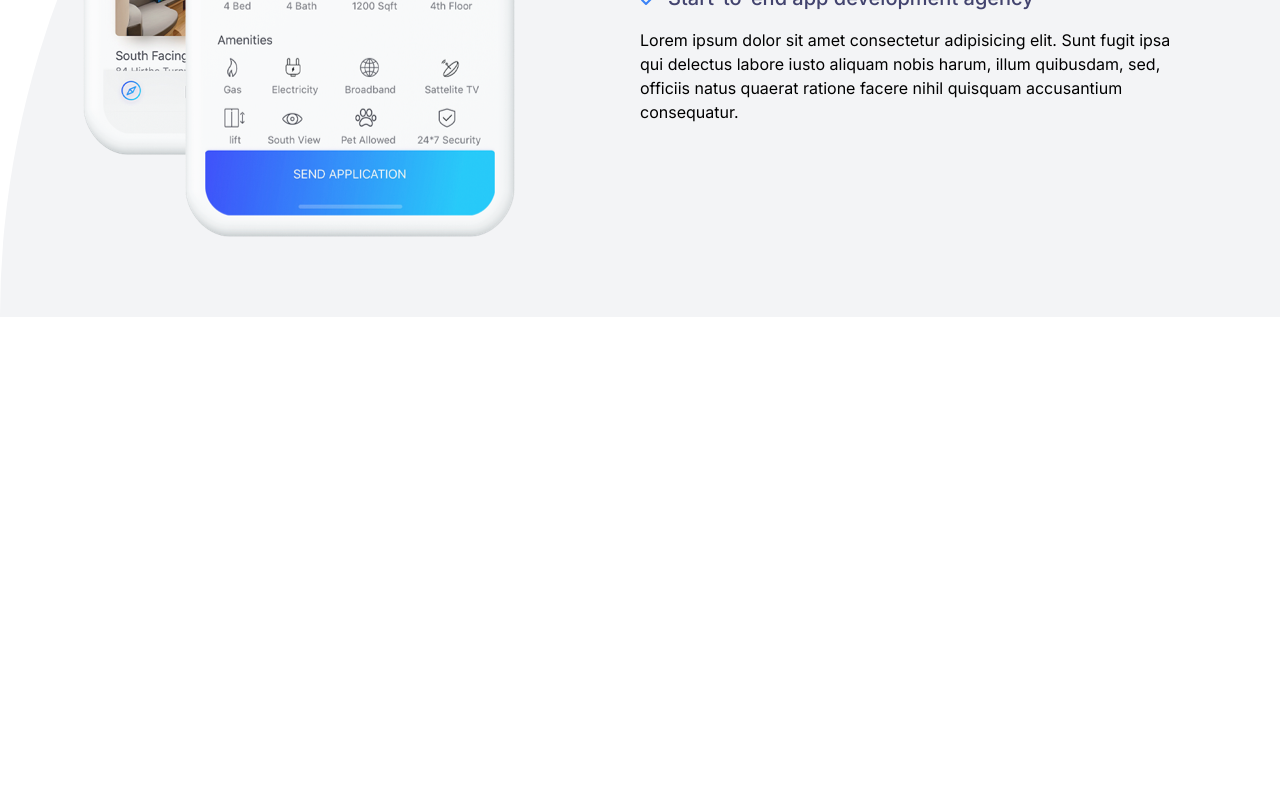
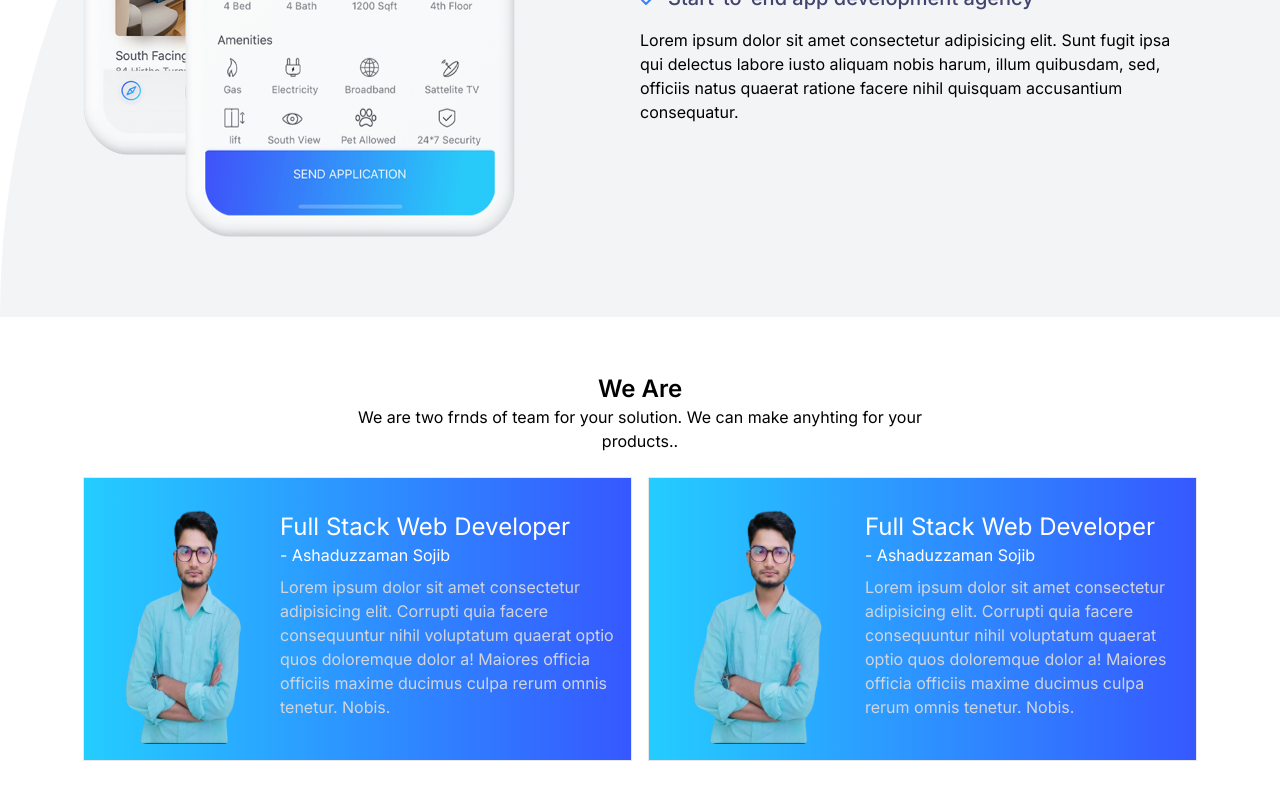
Before and after one commit to ashaansojib/dev-agency, a Next.js app: page / in a window 1280 px wide. Shown: the part 1790-2590 px from the top of the page. Before the commit the page ends 2147 px from the top, so only its background shows below. Built offline with nearby package versions, Linux system fonts and the light colour scheme.

Commit message:
add we are

```diff
--- a/app/globals.css
+++ b/app/globals.css
@@ -2,39 +2,41 @@
 @tailwind components;
 @tailwind utilities;
 
-
-.my-container{
-    @apply max-w-[1130px] mx-auto px-2
+.my-container {
+  @apply max-w-[1130px] mx-auto px-2;
 }
-nav{
-    @apply font-medium
+nav {
+  @apply font-medium;
 }
-.hero-btn{
-    @apply px-6 py-2 border border-accent hover:bg-accent hover:text-primary inline-block  hover:tracking-wider duration-500 transition-all rounded-full uppercase
+.hero-btn {
+  @apply px-6 py-2 border border-accent hover:bg-accent hover:text-primary inline-block  hover:tracking-wider duration-500 transition-all rounded-full uppercase;
 }
-.my-btn{
-    @apply px-6 py-2 border border-blue-500 hover:bg-primary hover:text-accent inline-block  hover:tracking-wider duration-500 transition-all rounded-full uppercase
+.my-btn {
+  @apply px-6 py-2 border border-blue-500 hover:bg-primary hover:text-accent inline-block  hover:tracking-wider duration-500 transition-all rounded-full uppercase;
 }
-.nav-link{
-    @apply inline-block px-4 py-2 hover:border-b-2 border-primary uppercase
+.nav-link {
+  @apply inline-block px-4 py-2 hover:border-b-2 border-primary uppercase;
 }
-.hero-container{
-    @apply relative bg-primary bg-opacity-70 text-accent h-[550px]
+.hero-container {
+  @apply relative bg-primary bg-opacity-70 text-accent h-[550px];
 }
-.title{
-    @apply text-2xl font-semibold
+.title {
+  @apply text-2xl font-semibold;
 }
-.hero-bg{
-    object-fit: cover;
-    z-index: -5;
-    border-bottom-right-radius: 70%;
+.hero-bg {
+  object-fit: cover;
+  z-index: -5;
+  border-bottom-right-radius: 70%;
 }
-.secondary-title{
-    @apply font-medium text-xl text-secondary
+.secondary-title {
+  @apply font-medium text-xl text-secondary;
 }
-.service-card{
-    @apply p-6 bg-accent rounded-t-3xl rounded-bl-3xl shadow-sm shadow-slate-300
+.service-card {
+  @apply p-6 bg-accent rounded-t-3xl rounded-bl-3xl shadow-sm shadow-slate-300;
 }
 .service-card:hover {
-    @apply bg-gradient-to-bl text-accent from-primary to-secondary transition-all duration-500
+  @apply bg-gradient-to-bl text-accent from-primary to-secondary transition-all duration-500;
 }
+.team-card {
+  @apply flex items-center text-accent border p-4 bg-gradient-to-l from-primary to-secondary relative cursor-pointer;
+}
--- a/app/page.tsx
+++ b/app/page.tsx
@@ -2,6 +2,7 @@ import HeroSection from "@/components/home/HeroSection";
 import Header from "@/components/shared/Header";
 import Services from "@/components/home/Services";
 import Featured from "@/components/home/Featured";
+import TeamSection from "@/components/home/TeamSection";
 export default function Home() {
   return (
     <main>
@@ -9,6 +10,7 @@ export default function Home() {
       <HeroSection />
       <Services />
       <Featured />
+      <TeamSection />
     </main>
   );
 }
--- a/components/home/Featured.tsx
+++ b/components/home/Featured.tsx
@@ -11,25 +11,28 @@ const Featured = () => {
                     <Image src={bgImg} alt='featured' />
                 </div>
                 <div>
-                    <p className='flex gap-3 items-center'>
+                    <div className='flex gap-3 items-center'>
                     <FaCheckDouble className='text-blue-500' />
                     <h2 className='secondary-title'>Design and UX that ensures your app will be loved</h2>
-                    </p>
+                    </div>
                     <p className='py-4'>Lorem ipsum dolor sit amet consectetur adipisicing elit. Sunt fugit ipsa qui delectus labore iusto aliquam nobis harum, illum quibusdam, sed, officiis natus quaerat ratione facere nihil quisquam accusantium consequatur.</p>
-                    <p className='flex gap-3 items-center'>
+
+                    <div className='flex gap-3 items-center'>
                     <FaCheckDouble className='text-blue-500' />
                     <h2 className='secondary-title'>Enterprise-grade development secures reliability and quality</h2>
-                    </p>
+                    </div>
                     <p className='py-4'>Lorem ipsum dolor sit amet consectetur adipisicing elit. Sunt fugit ipsa qui delectus labore iusto aliquam nobis harum, illum quibusdam, sed, officiis natus quaerat ratione facere nihil quisquam accusantium consequatur.</p>
-                    <p className='flex gap-3 items-center'>
+
+                    <div className='flex gap-3 items-center'>
                     <FaCheckDouble className='text-blue-500' />
                     <h2 className='secondary-title'>A proven and tested process guarantees your success</h2>
-                    </p>
+                    </div>
                     <p className='py-4'>Lorem ipsum dolor sit amet consectetur adipisicing elit. Sunt fugit ipsa qui delectus labore iusto aliquam nobis harum, illum quibusdam, sed, officiis natus quaerat ratione facere nihil quisquam accusantium consequatur.</p>
-                    <p className='flex gap-3 items-center'>
+
+                    <div className='flex gap-3 items-center'>
                     <FaCheckDouble className='text-blue-500' />
                     <h2 className='secondary-title'>Start-to-end app development agency</h2>
-                    </p>
+                    </div>
                     <p className='py-4'>Lorem ipsum dolor sit amet consectetur adipisicing elit. Sunt fugit ipsa qui delectus labore iusto aliquam nobis harum, illum quibusdam, sed, officiis natus quaerat ratione facere nihil quisquam accusantium consequatur.</p>
                 </div>
             </div>
--- /dev/null
+++ b/components/home/TeamSection.tsx
@@ -0,0 +1,58 @@
+import Image from "next/image";
+import React from "react";
+import myImg from "../../public/mypp.png";
+
+const TeamSection = () => {
+  return (
+    <section className="my-container py-4">
+      <div className="max-w-screen-sm mx-auto text-center">
+        <h2 className="title">We Are</h2>
+        <p>
+          We are two frnds of team for your solution. We can make anyhting for
+          your products..
+        </p>
+      </div>
+      <div className="py-6 grid grid-cols-1 md:grid-cols-2 justify-between gap-4">
+        <div className="team-card">
+          {/* <div className="developer-items">
+            <h2 className="text-xl">Expertise of:</h2>
+            <div className="pt-2 gap-1 flex">
+                <button className="border p-1">JavaScript</button>
+                <button className="border p-1">TypeScript</button>
+                <button className="border p-1">ReactJS</button>
+                <button className="border p-1">NextJS</button>
+                <button className="border p-1">NextJS</button>
+            </div>
+          </div> */}
+          <Image className="h-[250px] w-[180px]" src={myImg} alt="developer" />
+          <div>
+            <h2 className="text-2xl">Full Stack Web Developer</h2>
+            <p>- Ashaduzzaman Sojib</p>
+            <p className="text-gray-300 py-2">
+              Lorem ipsum dolor sit amet consectetur adipisicing elit. Corrupti
+              quia facere consequuntur nihil voluptatum quaerat optio quos
+              doloremque dolor a! Maiores officia officiis maxime ducimus culpa
+              rerum omnis tenetur. Nobis.
+            </p>
+          </div>
+        </div>
+        <div className="team-card">
+          <div className="developer-items"></div>
+          <Image className="h-[250px] w-[200px]" src={myImg} alt="developer" />
+          <div>
+            <h2 className="text-2xl">Full Stack Web Developer</h2>
+            <p>- Ashaduzzaman Sojib</p>
+            <p className="text-gray-300 py-2">
+              Lorem ipsum dolor sit amet consectetur adipisicing elit. Corrupti
+              quia facere consequuntur nihil voluptatum quaerat optio quos
+              doloremque dolor a! Maiores officia officiis maxime ducimus culpa
+              rerum omnis tenetur. Nobis.
+            </p>
+          </div>
+        </div>
+      </div>
+    </section>
+  );
+};
+
+export default TeamSection;
```
Also changed, not shown: public/mypp.png, public/profile-pic (1).png (added).
